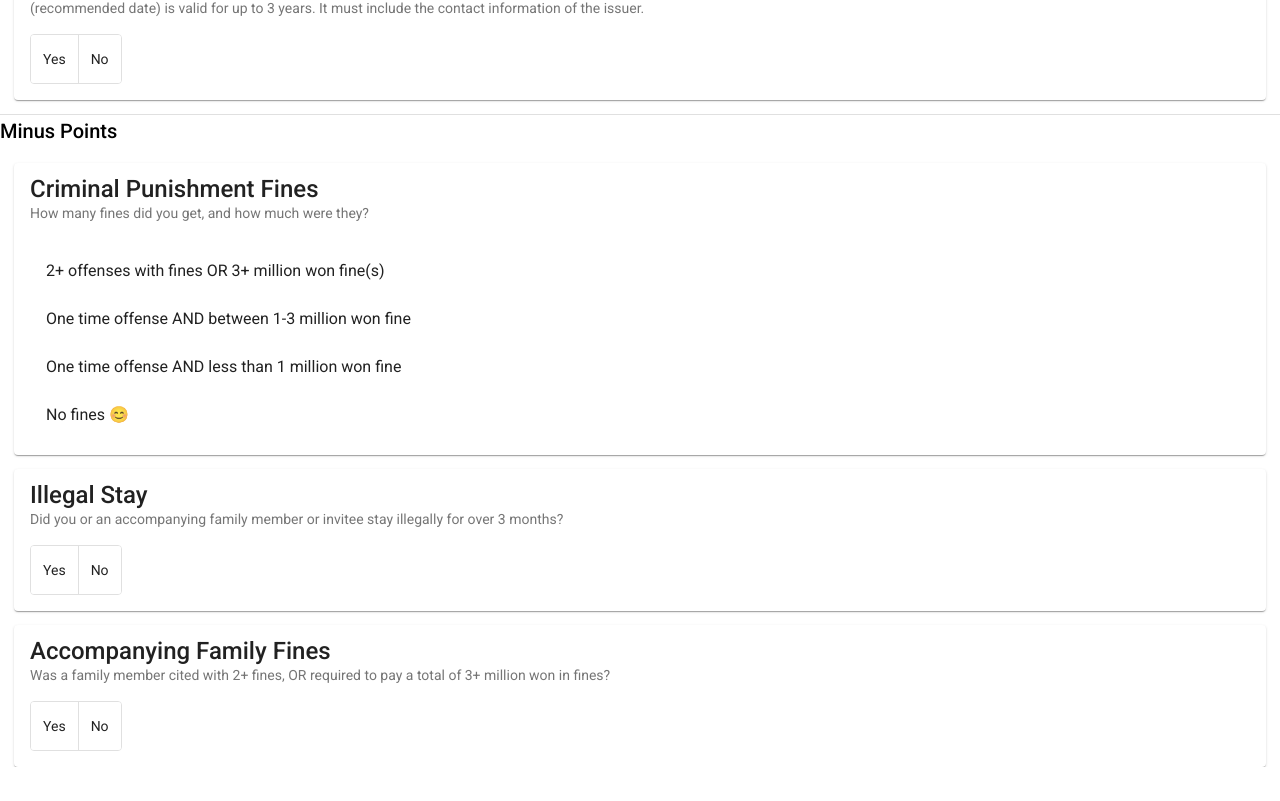
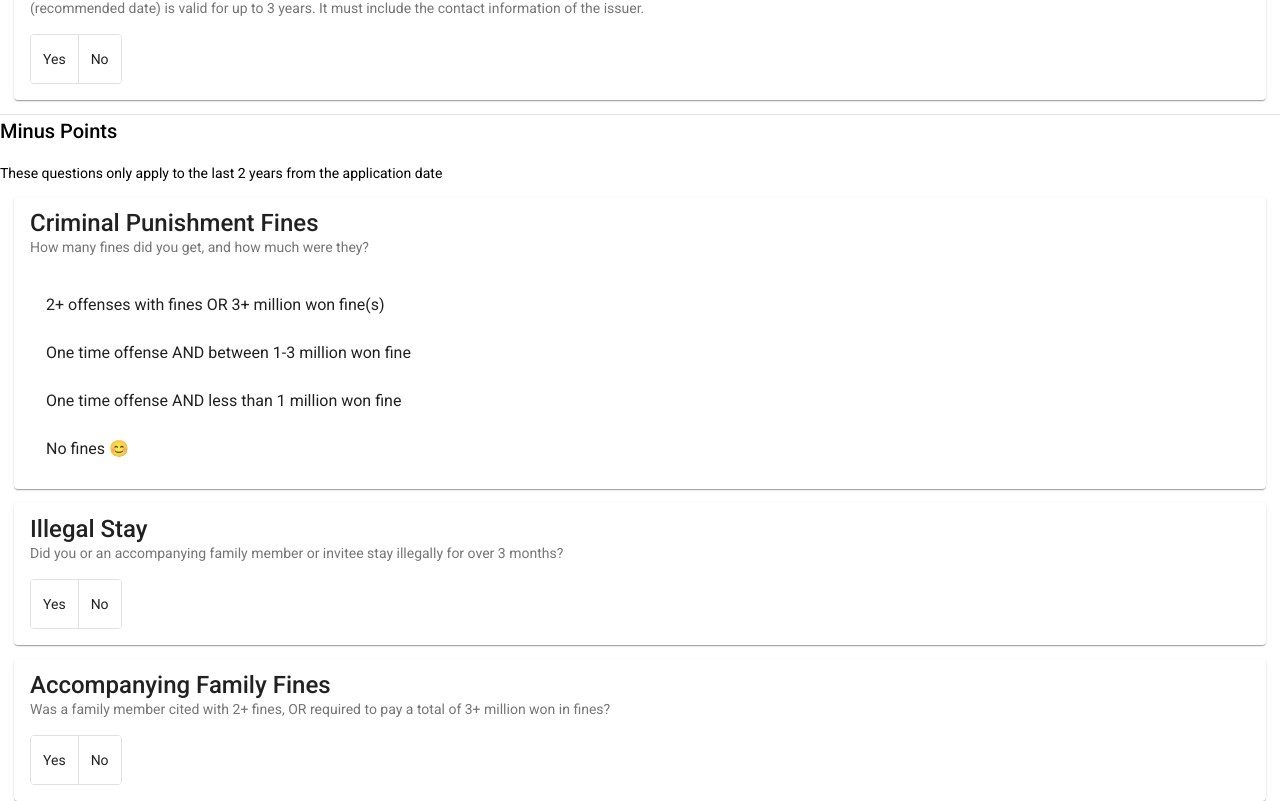
Before and after one commit to nbon12/visa-calculator, an Angular app in the folder visa-calculator/: page / in a window 1280 px wide. Shown: the part 3072-3873 px from the top of the page. Before the commit the page ends 3839 px from the top, so only its background shows below. Built offline with nearby package versions, Linux system fonts and the light colour scheme.

Commit message:
add: qualifier for minus points

```diff
--- a/visa-calculator/src/app/app.component.html
+++ b/visa-calculator/src/app/app.component.html
@@ -167,6 +167,7 @@
 </mat-divider>
 
 <h2>Minus Points</h2>
+  <p>These questions only apply to the last 2 years from the application date</p>
 <mat-card>
 
   <mat-card-title>Criminal Punishment Fines</mat-card-title>
```
